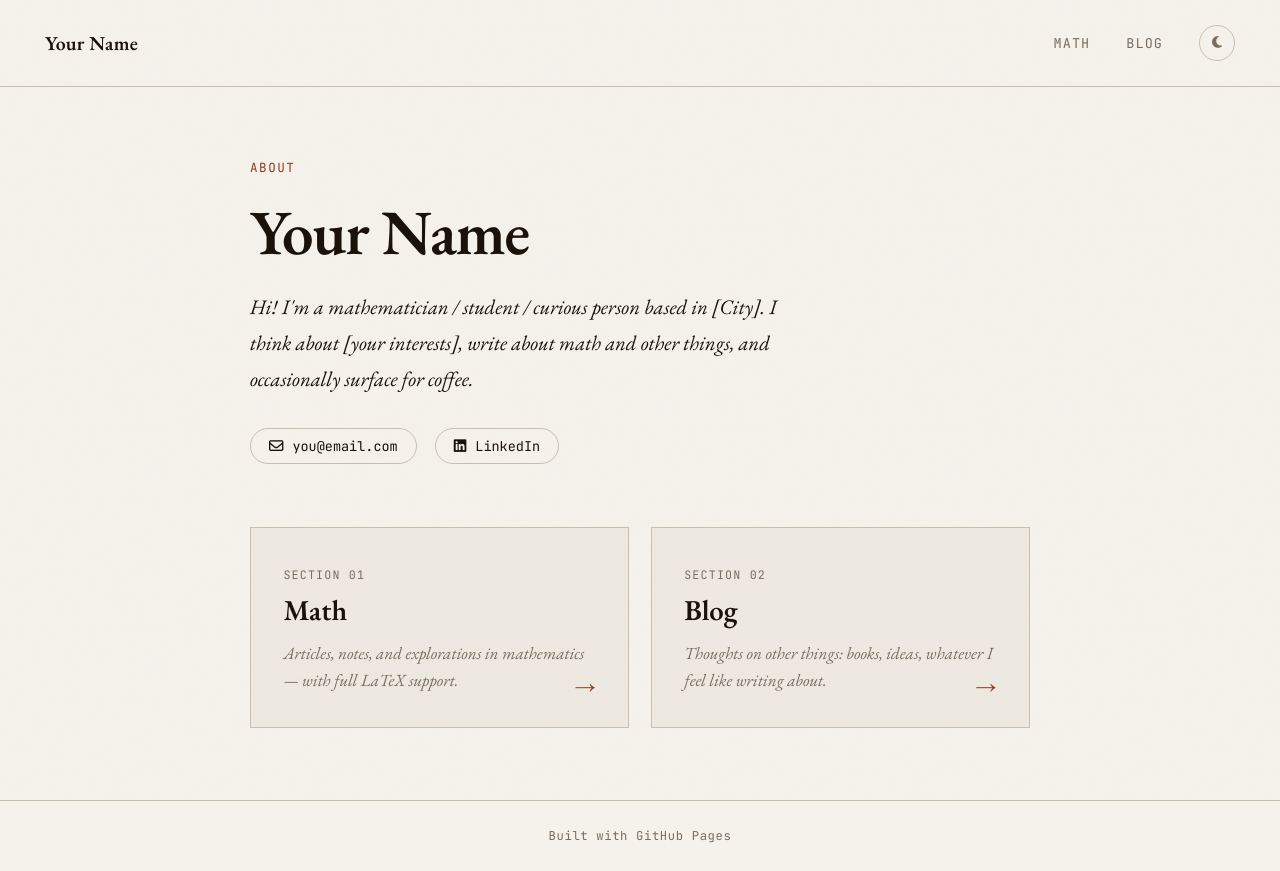
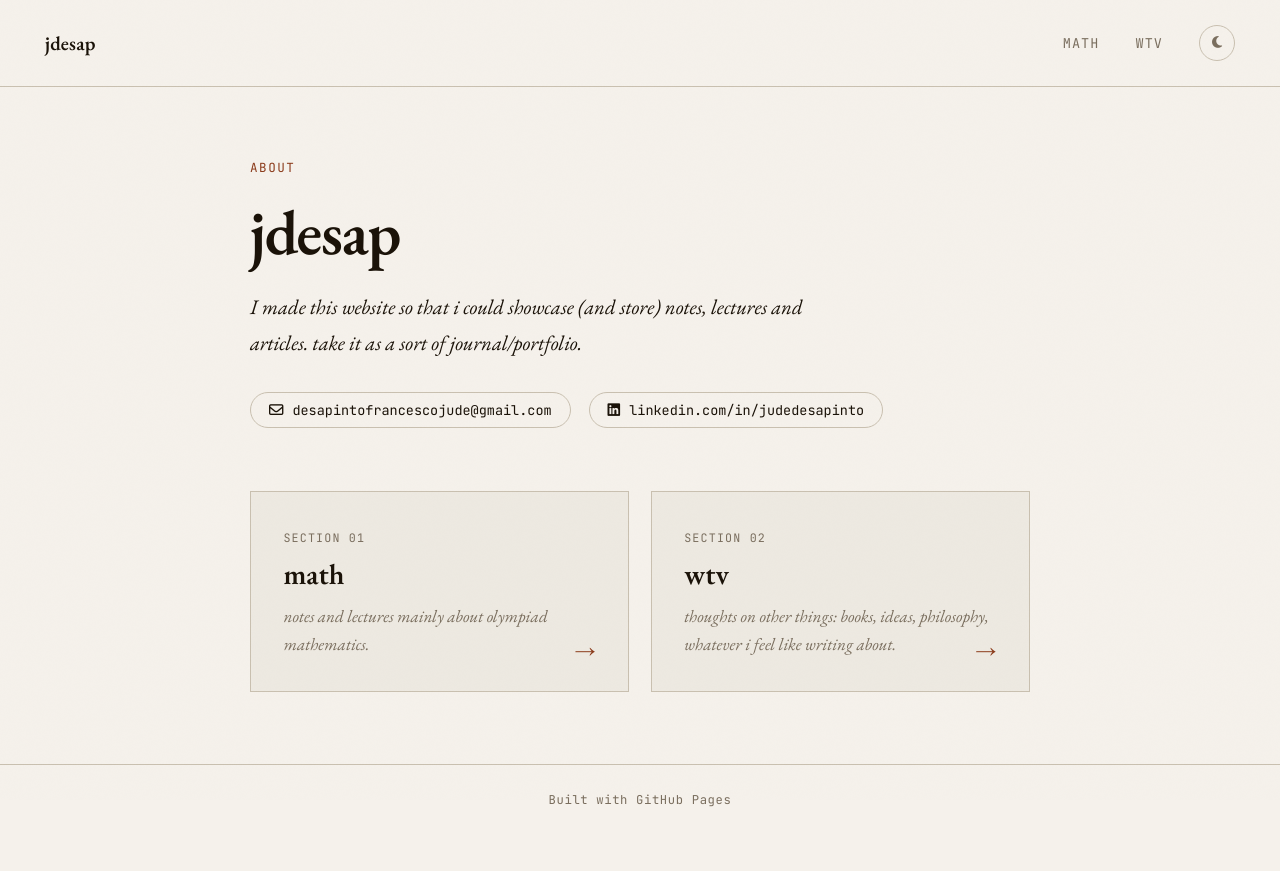
Before and after one commit to jdesap/jdesap.github.io, a plain HTML site: page index.html in a window 1280 px wide. After the commit the page ends 835 px from the top, so only its background shows below. Drawn offline with nearby package versions, Linux system fonts and the light colour scheme.

Commit message:
Update index.html

```diff
--- a/index.html
+++ b/index.html
@@ -3,7 +3,7 @@
 <head>
   <meta charset="UTF-8" />
   <meta name="viewport" content="width=device-width, initial-scale=1.0" />
-  <title>Your Name</title>
+  <title>jdesap</title>
   <link rel="stylesheet" href="assets/css/style.css" />
   <link rel="preconnect" href="https://fonts.googleapis.com">
   <link href="https://fonts.googleapis.com/css2?family=EB+Garamond:ital,wght@0,400;0,600;1,400&family=JetBrains+Mono:wght@400;500&display=swap" rel="stylesheet">
@@ -18,10 +18,10 @@
   <div class="grain"></div>
 
   <nav>
-    <a href="index.html" class="nav-name">Your Name</a>
+    <a href="index.html" class="nav-name">jdesap</a>
     <div class="nav-links">
-      <a href="math/index.html">Math</a>
-      <a href="blog/index.html">Blog</a>
+      <a href="math/index.html">math</a>
+      <a href="blog/index.html">wtv</a>
       <button class="theme-toggle" id="themeToggle" aria-label="Toggle dark mode">
         <i class="fa-solid fa-moon" id="themeIcon"></i>
       </button>
@@ -32,22 +32,20 @@
     <div class="home-content">
       <div class="intro-block">
         <span class="label">About</span>
-        <h1>Your Name</h1>
+        <h1>jdesap</h1>
 
         <!-- ✏️ EDIT THIS: Replace with your own introduction -->
         <p class="intro-text">
-          Hi! I'm a mathematician / student / curious person based in [City].
-          I think about [your interests], write about math and other things,
-          and occasionally surface for coffee.
+           I made this website so that i could showcase (and store) notes, lectures and articles. take it as a sort of journal/portfolio.
         </p>
 
         <!-- ✏️ EDIT THIS: Put your real email and LinkedIn URL -->
         <div class="contact-links">
           <a href="mailto:you@email.com" class="contact-pill">
-            <i class="fa-regular fa-envelope pill-icon"></i> you@email.com
+            <i class="fa-regular fa-envelope pill-icon"></i> desapintofrancescojude@gmail.com
           </a>
           <a href="https://linkedin.com/in/yourprofile" target="_blank" class="contact-pill">
-            <i class="fa-brands fa-linkedin pill-icon"></i> LinkedIn
+            <i class="fa-brands fa-linkedin pill-icon"></i> linkedin.com/in/judedesapinto
           </a>
         </div>
       </div>
@@ -55,14 +53,14 @@
       <div class="home-sections">
         <a href="math/index.html" class="section-card">
           <span class="card-label">Section 01</span>
-          <h2>Math</h2>
-          <p>Articles, notes, and explorations in mathematics — with full LaTeX support.</p>
+          <h2>math</h2>
+          <p>notes and lectures mainly about olympiad mathematics.</p>
           <span class="arrow">→</span>
         </a>
         <a href="blog/index.html" class="section-card">
           <span class="card-label">Section 02</span>
-          <h2>Blog</h2>
-          <p>Thoughts on other things: books, ideas, whatever I feel like writing about.</p>
+          <h2>wtv</h2>
+          <p>thoughts on other things: books, ideas, philosophy, whatever i feel like writing about.</p>
           <span class="arrow">→</span>
         </a>
       </div>
```
